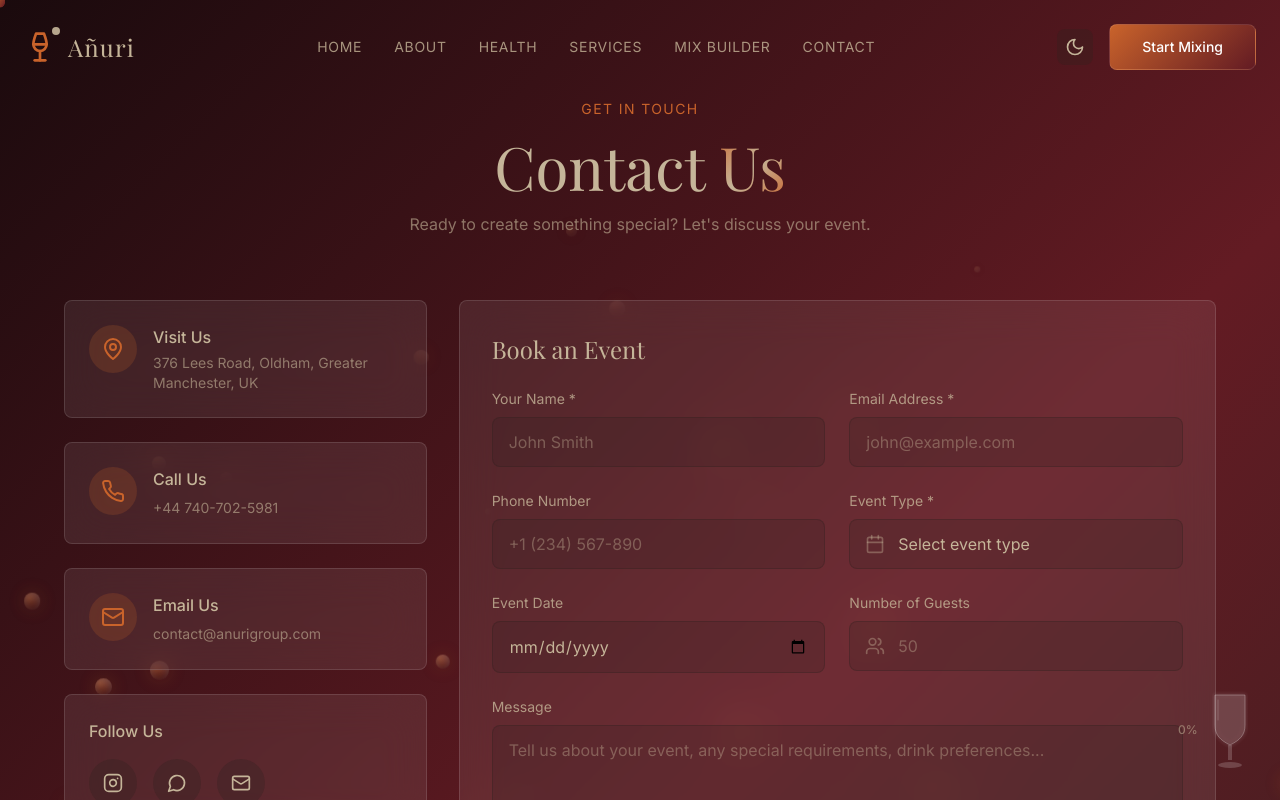
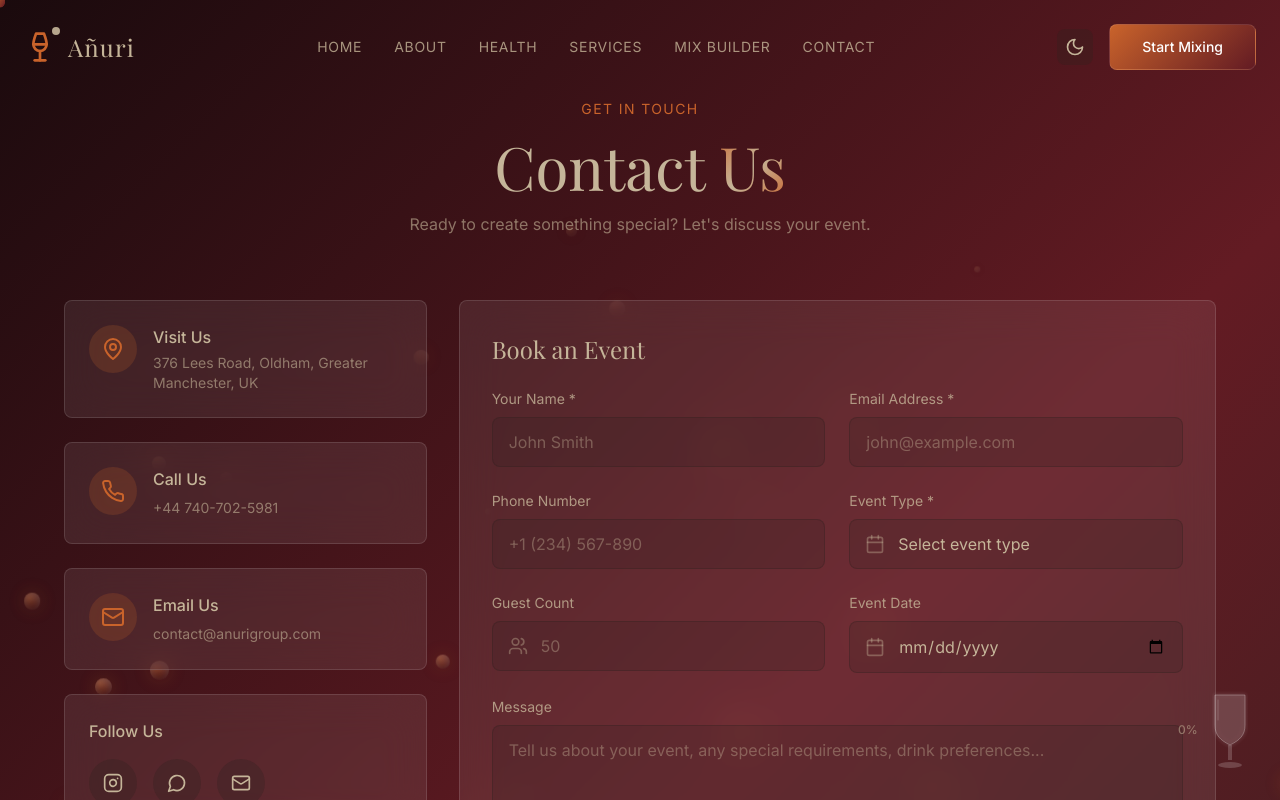
Before and after one commit to Ceemannn/anuriPro, a Next.js app: page /contact in a window 1280 px wide. Shown: the top 800 px of the page. Built offline with nearby package versions, Linux system fonts and the light colour scheme; a web font is replaced by a local one.

Commit message:
Deploy: Fix the contact page and some

```diff
--- a/src/app/contact/page.tsx
+++ b/src/app/contact/page.tsx
@@ -26,6 +26,15 @@ export default function ContactPage() {
   const [isSubmitting, setIsSubmitting] = useState(false)
   const [isSubmitted, setIsSubmitted] = useState(false)
   const [error, setError] = useState<string | null>(null)
+  const [dateError, setDateError] = useState<string | null>(null)
+
+  const todayMin = (() => {
+    const now = new Date()
+    const yyyy = now.getFullYear()
+    const mm = String(now.getMonth() + 1).padStart(2, '0')
+    const dd = String(now.getDate()).padStart(2, '0')
+    return `${yyyy}-${mm}-${dd}`
+  })()
 
   const handleSubmit = async (e: React.FormEvent) => {
     e.preventDefault()
@@ -71,6 +80,35 @@ export default function ContactPage() {
   }
 
   const handleChange = (e: React.ChangeEvent<HTMLInputElement | HTMLTextAreaElement | HTMLSelectElement>) => {
+    if (e.target.name === 'eventDate') {
+      const value = e.target.value
+      if (!value) {
+        setDateError(null)
+      } else {
+        const selected = new Date(`${value}T00:00:00`)
+        const today = new Date()
+        today.setHours(0, 0, 0, 0)
+
+        if (selected < today) {
+          setDateError('Please choose a future date.')
+          setFormData(prev => ({
+            ...prev,
+            eventDate: ''
+          }))
+          return
+        }
+        if (selected.getDay() === 0) {
+          setDateError('We do not work on Sundays. Please choose another date.')
+          setFormData(prev => ({
+            ...prev,
+            eventDate: ''
+          }))
+          return
+        }
+        setDateError(null)
+      }
+    }
+
     setFormData(prev => ({
       ...prev,
       [e.target.name]: e.target.value
@@ -273,24 +311,10 @@ export default function ContactPage() {
                   </div>
                 </div>
 
-                {/* Event Date */}
-                <div>
-                  <label className="text-wine-cream/80 text-sm block mb-2">
-                    Event Date
-                  </label>
-                  <input
-                    type="date"
-                    name="eventDate"
-                    value={formData.eventDate}
-                    onChange={handleChange}
-                    className="w-full bg-wine-accent/20 border border-wine-accent/30 rounded-glass px-4 py-3 text-wine-cream focus:outline-none focus:border-wine-primary transition-colors"
-                  />
-                </div>
-
                 {/* Guest Count */}
                 <div>
                   <label className="text-wine-cream/80 text-sm block mb-2">
-                    Number of Guests
+                    Guest Count
                   </label>
                   <div className="relative">
                     <Users className="absolute left-4 top-1/2 -translate-y-1/2 w-5 h-5 text-wine-cream/40" />
@@ -305,13 +329,30 @@ export default function ContactPage() {
                     />
                   </div>
                 </div>
+
+                {/* Event Date */}
+                <div>
+                  <label className="text-wine-cream/80 text-sm block mb-2">Event Date</label>
+                  <div className="relative">
+                    <Calendar className="absolute left-4 top-1/2 -translate-y-1/2 w-5 h-5 text-wine-cream/40" />
+                    <input
+                      type="date"
+                      name="eventDate"
+                      value={formData.eventDate}
+                      onChange={handleChange}
+                      min={todayMin}
+                      className="w-full bg-wine-accent/20 border border-wine-accent/30 rounded-glass pl-12 pr-4 py-3 text-wine-cream focus:outline-none focus:border-wine-primary transition-colors"
+                    />
+                  </div>
+                  {dateError && (
+                    <p className="mt-2 text-xs text-red-300">{dateError}</p>
+                  )}
+                </div>
               </div>
 
               {/* Message */}
               <div className="mt-6">
-                <label className="text-wine-cream/80 text-sm block mb-2">
-                  Message
-                </label>
+                <label className="text-wine-cream/80 text-sm block mb-2">Message</label>
                 <textarea
                   name="message"
                   value={formData.message}
@@ -324,9 +365,7 @@ export default function ContactPage() {
 
               {/* Saved Mix */}
               <div className="mt-6">
-                <label className="text-wine-cream/80 text-sm block mb-2">
-                  Attach Saved Mix (Optional)
-                </label>
+                <label className="text-wine-cream/80 text-sm block mb-2">Attach Saved Mix (Optional)</label>
                 <input
                   type="text"
                   name="savedMix"
--- a/src/app/health/page.tsx
+++ b/src/app/health/page.tsx
@@ -78,9 +78,24 @@ export default function HealthPage() {
 
   const calculateBMI = () => {
     const w = parseFloat(weight)
-    const h = parseFloat(height) / 100 // Convert cm to m
+    const hRaw = parseFloat(height)
 
-    if (!w || !h || h === 0) return
+    if (!Number.isFinite(w) || !Number.isFinite(hRaw)) {
+      setBmiResult(null)
+      return
+    }
+
+    if (w <= 0 || hRaw <= 0) {
+      setBmiResult(null)
+      return
+    }
+
+    const h = hRaw <= 3 ? hRaw : hRaw / 100
+
+    if (h <= 0.5 || h >= 2.5) {
+      setBmiResult(null)
+      return
+    }
 
     const bmi = w / (h * h)
     let category = ''
@@ -281,12 +296,12 @@ export default function HealthPage() {
 
               {/* Height */}
               <div>
-                <label className="text-wine-cream/80 text-sm block mb-2">Height (cm)</label>
+                <label className="text-wine-cream/80 text-sm block mb-2">Height (cm or m)</label>
                 <input
                   type="number"
                   value={height}
                   onChange={(e) => setHeight(e.target.value)}
-                  placeholder="Enter your height"
+                  placeholder="e.g. 176 or 1.76"
                   className="w-full bg-wine-accent/20 border border-wine-accent/30 rounded-glass px-4 py-3 text-wine-cream placeholder:text-wine-cream/40 focus:outline-none focus:border-wine-primary transition-colors"
                 />
               </div>
--- a/src/app/page.tsx
+++ b/src/app/page.tsx
@@ -14,7 +14,7 @@ gsap.registerPlugin(ScrollTrigger)
 const wineFacts = [
   {
     front: "Did you know?",
-    back: "Many bars now offer creative non-alcoholic versions of popular cocktails, using botanicals and flavours that mimic the original experience.",
+    back: "Many bars now serve creative non-alcoholic versions of popular cocktails, using botanicals and flavours for a classic feel.",
     icon: <Sparkles className="w-10 h-10 text-wine-primary" />,
   },
   {
@@ -222,6 +222,10 @@ export default function HomePage() {
 
         {/* Marquee extends full width */}
         <div className="animate-in">
+          <div className="mb-3 text-center text-wine-cream/40 text-xs">
+            <span className="sm:hidden">Tap to pause me</span>
+            <span className="hidden sm:inline">Click to pause me</span>
+          </div>
           <WineFactsMarquee facts={wineFacts} />
         </div>
 
--- a/src/components/WineFactsMarquee.tsx
+++ b/src/components/WineFactsMarquee.tsx
@@ -96,11 +96,15 @@ export default function WineFactsMarquee({ facts }: WineFactsMarqueeProps) {
               `} />
 
               {/* Always-visible content */}
-              <div className="absolute inset-0 flex flex-col items-center justify-center p-5 sm:p-6 text-center">
-                <span className="text-3xl mb-3">{fact.icon}</span>
-                <h3 className="font-serif text-lg sm:text-xl text-wine-cream">{fact.front}</h3>
-                <div className="mt-3 mb-3 w-12 h-0.5 bg-wine-primary/50 rounded-full" />
-                <p className="text-wine-cream/90 leading-relaxed text-sm">{fact.back}</p>
+              <div className="absolute inset-0 flex flex-col items-center justify-center p-4 sm:p-5 text-center">
+                <span className="mb-2 flex items-center justify-center [&_svg]:w-8 [&_svg]:h-8 sm:[&_svg]:w-10 sm:[&_svg]:h-10">
+                  {fact.icon}
+                </span>
+                <h3 className="font-serif text-base sm:text-lg text-wine-cream">{fact.front}</h3>
+                <div className="mt-2 mb-2 w-12 h-0.5 bg-wine-primary/50 rounded-full" />
+                <p className="text-wine-cream/90 leading-snug text-xs sm:text-sm overflow-hidden [display:-webkit-box] [-webkit-line-clamp:5] sm:[-webkit-line-clamp:6] [-webkit-box-orient:vertical]">
+                  {fact.back}
+                </p>
               </div>
 
               {/* Hover glow effect */}
```
